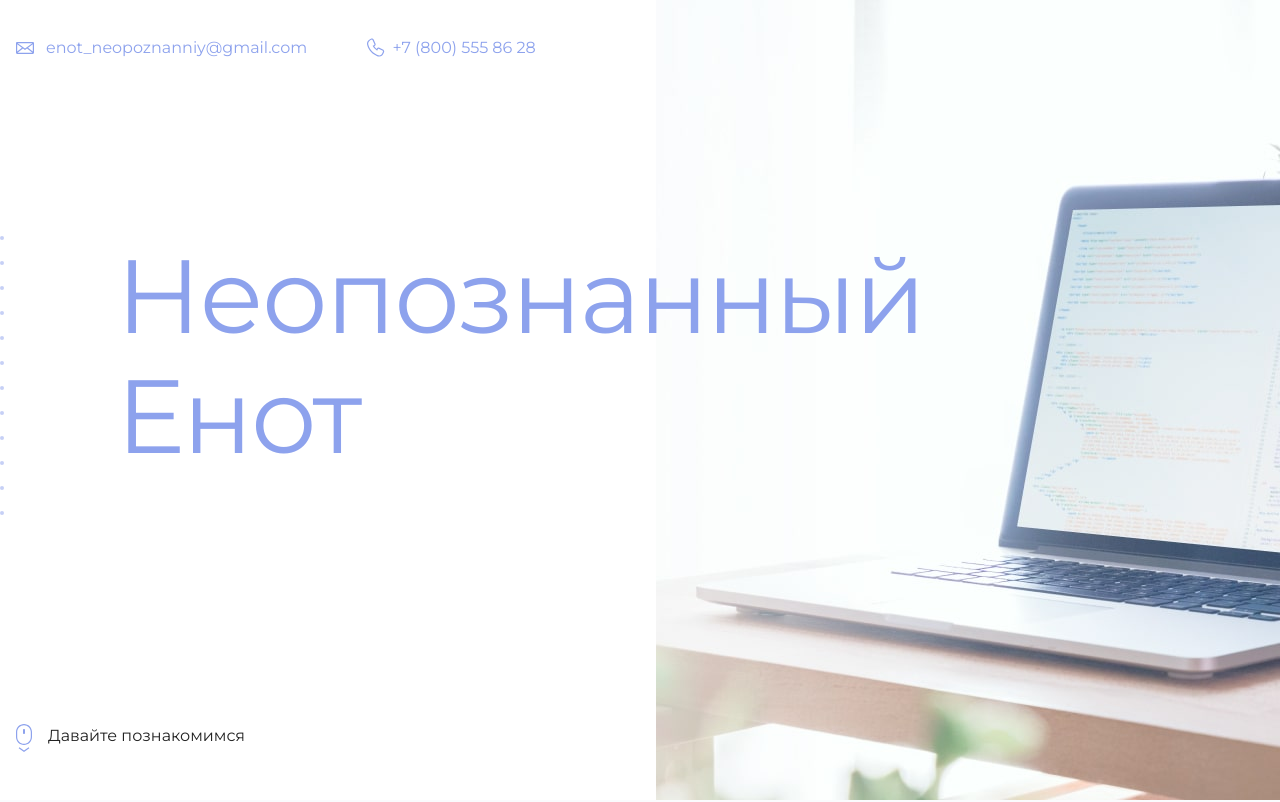
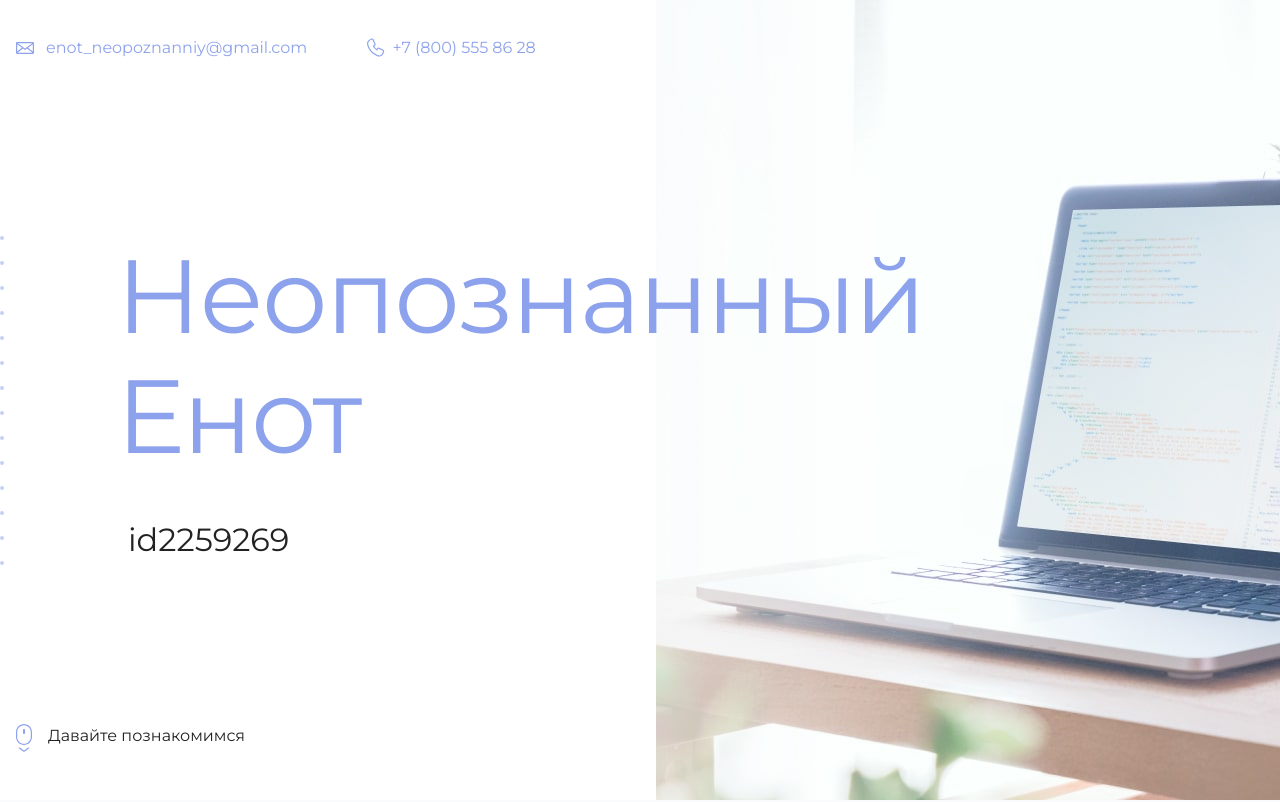
Before and after one commit to Iliukich/Iliukic.github.io, a plain HTML site: page my-site/index.html in a window 1280 px wide. Shown: the top 802 px of the page. Drawn offline with Linux system fonts and the light colour scheme.

Commit message:
Update index.html

```diff
--- a/my-site/index.html
+++ b/my-site/index.html
@@ -19,7 +19,7 @@
       <section class="hero-image">
         <div class="container">
           <h1 class="heading">Неопознанный Енот</h1>
-          <p><!-- Тут ваш id на сайте Академии --></p>
+          <p>id2259269</p>
         </div>
       </section>
 
```
